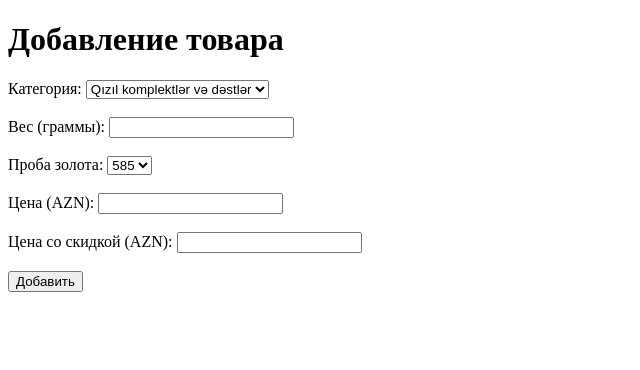
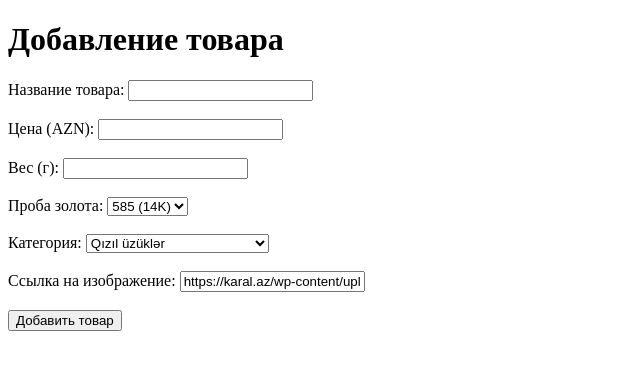
Before and after one commit to alikitto/webkaral, a Flask app: page / in a window 1280 px wide. Shown: the top 370 px of the page, without its empty margins (0-640 px from the left). Run offline with Flask 3, Linux system fonts and the light colour scheme; data that the repository does not hold is empty.

Commit message:
Update index.html

```diff
--- a/templates/index.html
+++ b/templates/index.html
@@ -3,37 +3,71 @@
 <head>
     <meta charset="UTF-8">
     <meta name="viewport" content="width=device-width, initial-scale=1.0">
-    <title>Добавить товар</title>
+    <title>Добавление товара в WooCommerce</title>
 </head>
 <body>
     <h1>Добавление товара</h1>
-    <form action="/add-product" method="POST">
-        <label>Категория:</label>
-        <select name="category">
+    <form id="productForm" action="/add-product" method="POST">
+        <label for="name">Название товара:</label>
+        <input type="text" id="name" name="name" required><br><br>
+
+        <label for="price">Цена (AZN):</label>
+        <input type="text" id="price" name="price" required><br><br>
+
+        <label for="weight">Вес (г):</label>
+        <input type="text" id="weight" name="weight" required><br><br>
+
+<label for="gold_purity">Проба золота:</label>
+<select id="gold_purity" name="gold_purity" required>
+    <option value="585">585 (14K)</option>
+    <option value="750">750 (18K)</option>
+</select><br><br>
+
+
+        <label for="category">Категория:</label>
+        <select id="category" name="category" required>
+            <option value="126">Qızıl üzüklər</option>
+            <option value="132">Qızıl sırqalar</option>
+            <option value="140">Qızıl seplər</option>
+            <option value="138">Qızıl qolbaqlar</option>
             <option value="144">Qızıl komplektlər və dəstlər</option>
-            <option value="138">Qızıl qolbaqlar</option>
-            <option value="140">Qızıl seplər</option>
-            <option value="132">Qızıl sırqalar</option>
-            <option value="126">Qızıl üzüklər</option>
         </select><br><br>
 
-        <label>Вес (граммы):</label>
-        <input type="number" step="0.01" name="weight" required><br><br>
+        <label for="image">Ссылка на изображение:</label>
+        <input type="text" id="image" name="image" value="https://karal.az/wp-content/uploads/2020/01/20200109_113139.jpg" required><br><br>
 
-        <label>Проба золота:</label>
-        <select name="gold_purity">
-            <option value="585">585</option>
-            <option value="750">750</option>
-            <option value="875">875</option>
-        </select><br><br>
+        <button type="submit">Добавить товар</button>
+    </form>
 
-        <label>Цена (AZN):</label>
-        <input type="number" step="0.01" name="price" required><br><br>
+    <p id="responseMessage"></p>
 
-        <label>Цена со скидкой (AZN):</label>
-        <input type="number" step="0.01" name="sale_price"><br><br>
+    <script>
+        document.getElementById("productForm").addEventListener("submit", async function(event) {
+            event.preventDefault();
 
-        <button type="submit">Добавить</button>
-    </form>
+            const formData = new FormData(this);
+            const responseMessage = document.getElementById("responseMessage");
+
+            try {
+                const response = await fetch("/add-product", {
+                    method: "POST",
+                    body: formData
+                });
+
+                const result = await response.json();
+                if (response.ok) {
+                    responseMessage.textContent = result.message;
+                    responseMessage.style.color = "green";
+                    this.reset();
+                } else {
+                    responseMessage.textContent = result.message || "❌ Ошибка при добавлении товара.";
+                    responseMessage.style.color = "red";
+                }
+            } catch (error) {
+                responseMessage.textContent = "❌ Ошибка соединения.";
+                responseMessage.style.color = "red";
+            }
+        });
+    </script>
 </body>
 </html>
```
